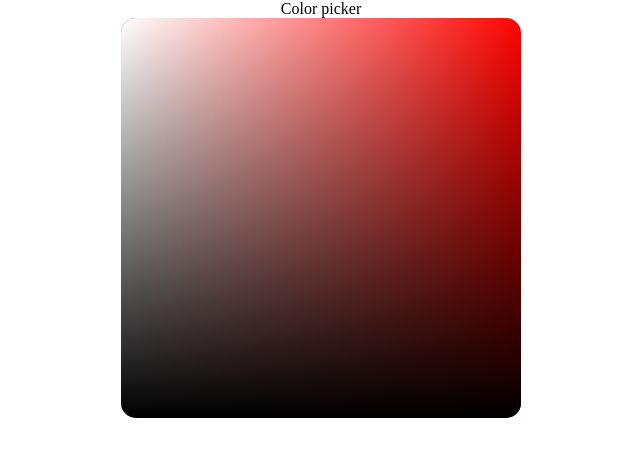
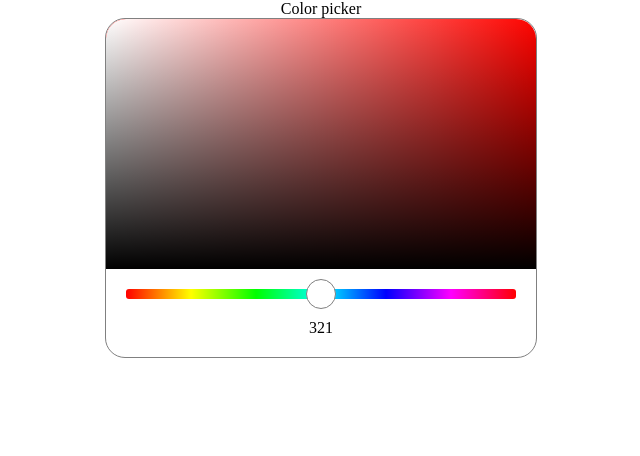
Before and after one commit to renans2/pickolor, a React (Vite) app: page / in a window 1280 px wide. Shown: the top 456 px of the page, without its empty margins (319-959 px from the left). Built offline with nearby package versions, Linux system fonts and the light colour scheme.

Commit message:
hue slider done

```diff
--- a/src/components/colorPicker/ColorPicker.tsx
+++ b/src/components/colorPicker/ColorPicker.tsx
@@ -1,7 +1,17 @@
-import ColorPickerRect from "./colorPickerRect/ColorPickerRect";
+import styled from "styled-components";
+import ColorPickerOptions from "./ColorPickerOptions";
+import ColorPickerRect from "./ColorPickerRect";
 
 export default function ColorPicker() {
   return (
-    <ColorPickerRect hue={1}/>
+    <S_ColorPickerContainer>
+      <ColorPickerRect hue={1}/>
+      <ColorPickerOptions />
+    </S_ColorPickerContainer>
   );
 }
+
+const S_ColorPickerContainer = styled.div`
+  border-radius: 20px;
+  border: 1px solid gray;
+`;
--- /dev/null
+++ b/src/components/colorPicker/ColorPickerOptions.tsx
@@ -0,0 +1,21 @@
+import styled from "styled-components";
+import HueSlider from "./HueSlider";
+
+export default function ColorPickerOptions() {
+  return (
+    <S_ColorPickerOptionsContainer>
+      <HueSlider />
+      <span>321</span>
+    </S_ColorPickerOptionsContainer>
+  );
+}
+
+const S_ColorPickerOptionsContainer = styled.div`
+  display: flex;
+  flex-direction: column;
+  align-items: center;
+  justify-content: center;
+
+  padding: 20px;
+  gap: 20px;
+`;
--- a/src/components/colorPicker/colorPickerRect/ColorPickerRect.tsx
+++ b/src/components/colorPicker/ColorPickerRect.tsx
@@ -23,14 +23,14 @@ const S_ColorPickerRect = styled.div.attrs<{
     backgroundColor: `hsl(${$hue}, 100%, 50%)`,
   }
 }))`
-  width: 400px;
-  height: 400px;
-  border-radius: 15px;
+  width: 430px;
+  height: 250px;
+  border-radius: 20px 20px 0 0;
   position: relative;
 
   &::before {
     content: "";
-    border-radius: 15px;
+    border-radius: 20px 20px 0 0;
     position: absolute;
     inset: 0;
     background: linear-gradient(to right, white, transparent);
@@ -38,7 +38,7 @@ const S_ColorPickerRect = styled.div.attrs<{
 
   &::after {
     content: "";
-    border-radius: 15px;
+    border-radius: 20px 20px 0 0;
     position: absolute;
     inset: 0;
     background: linear-gradient(to top, black, transparent);
--- /dev/null
+++ b/src/components/colorPicker/HueSlider.tsx
@@ -0,0 +1,43 @@
+import styled from "styled-components";
+
+export default function HueSlider() {
+  return (
+    <S_HueSlider
+      id="hueSlider"
+      type="range"
+      min={0}
+      max={360}
+    />
+  );
+}
+
+const S_HueSlider = styled.input`
+  width: 100%;
+  appearance: none;
+
+  &::-webkit-slider-runnable-track {
+    height: 10px;
+    border-radius: 3px;
+    background: linear-gradient(
+      to right,
+      hsl(0, 100%, 50%),
+      hsl(60, 100%, 50%),
+      hsl(120, 100%, 50%),
+      hsl(180, 100%, 50%),
+      hsl(240, 100%, 50%),
+      hsl(300, 100%, 50%),
+      hsl(360, 100%, 50%)
+    );
+  }
+
+  &::-webkit-slider-thumb {
+    -webkit-appearance: none;
+    appearance: none;
+    width: 30px;
+    height: 30px;
+    border-radius: 100%;
+    background-color: white;
+    border: 1px solid gray;
+    margin-top: -10px
+  }
+`;
```
